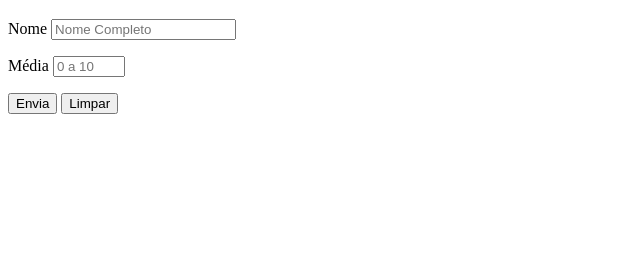
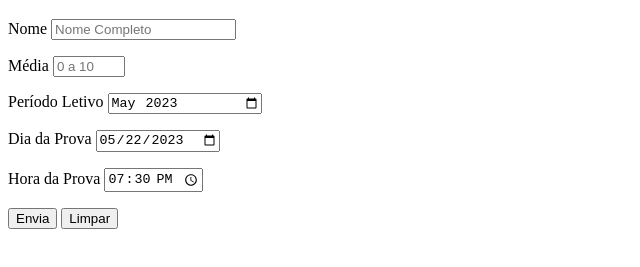
Before and after one commit to lucassale/html-css, a plain HTML site: page EXERCICIOS/EX025/form003.html in a window 1280 px wide. Shown: the part 61-328 px from the top of the page, without its empty margins (0-640 px from the left). Drawn offline with Linux system fonts and the light colour scheme.

Commit message:
atualizado form003

```diff
--- a/EXERCICIOS/EX025/form003.html
+++ b/EXERCICIOS/EX025/form003.html
@@ -11,13 +11,26 @@
     <form action="cadastro.php" method="get" autocomplete="on">
         <p>
             <label for="inome">Nome
-                <input type="text" name="nome" id="inome" required maxlength="30" placeholder="Nome Completo" autocomplete="name">
+            <input type="text" name="nome" id="inome" required maxlength="30" placeholder="Nome Completo" autocomplete="name">
             </label>
         </p>
         <p>
             <label for="imedia">Média
-                <input type="number" name="media" id="imedia" min="0" max="10" placeholder="0 a 10" step="0.5">
+            <input type="number" name="media" id="imedia" min="0" max="10" placeholder="0 a 10" step="0.1">
             </label>
+        </p>
+        <p>
+            <label for="imes">Período Letivo
+            <input type="month" name="mes" id="imes" value="2023-05">
+            </label>
+        </p>
+        <p>
+            <label for="idia">Dia da Prova</label>
+            <input type="date" name="dia" id="idia" value="2023-05-22">
+        </p>
+        <p>
+            <label for="ihora">Hora da Prova</label>
+            <input type="time" name="hora" id="ihora" value="19:30">
         </p>
         <p>
             <input type="submit" value="Envia">
```
